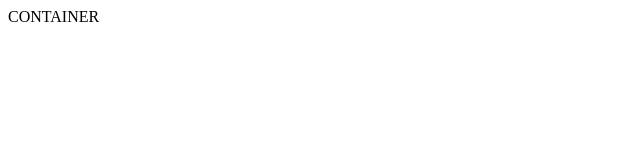
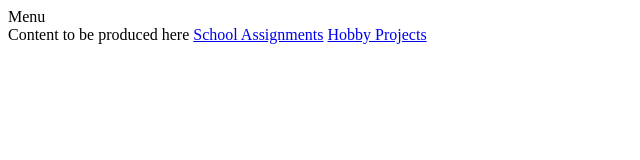
Before and after one commit to TroelsHelboJensen/TroelsHelboJensen.github.io, a plain HTML site: page index.html in a window 1280 px wide. Shown: the whole page, without its empty margins (0-640 px from the left). Drawn offline with Linux system fonts and the light colour scheme.

Commit message:
Trying cross repo <a href...>

```diff
--- a/index.html
+++ b/index.html
@@ -1,10 +1,21 @@
 <!DOCTYPE html>
 <html>
 	<head>
+		<meta charset="utf-8">
+		<meta name="viewport" content="width=device-width, initial-scale=1">
 		<!-- Change this title -->
-		<title> Troels CV </title>
+		<title> CV For Troels </title>
 	</head>
 	<body>
-	<div class="container">CONTAINER</div>
+		<div class="container">
+			<div class="menu">
+				Menu
+			</div>
+			<div class="contentContainer">
+				Content to be produced here
+				<a href="https://github.com/TroelsHelboJensen/SchoolAssignmentProject.git">School Assignments</a>
+				<a href="https://github.com/TroelsHelboJensen/Godkode.git">Hobby Projects</a>
+			</div>
+		</div>
 	</body>
 </html>
```
